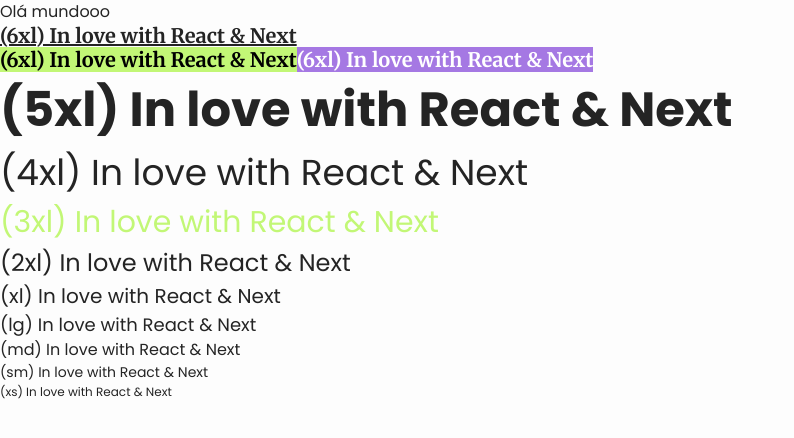
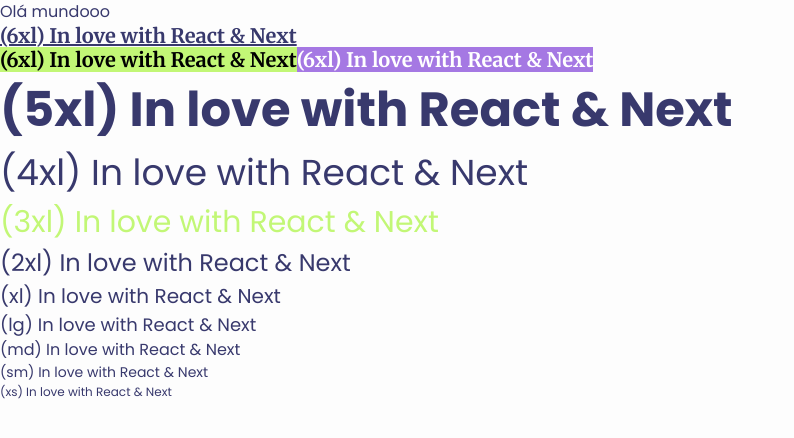
Before and after one commit to GuiRamos7/my-blog, a Next.js app: page / in a window 1280 px wide. Shown: the top 438 px of the page, without its empty margins (0-794 px from the left). Built offline with nearby package versions, Linux system fonts and the light colour scheme.

Commit message:
feat: changing colors

```diff
--- a/src/styles/theme.ts
+++ b/src/styles/theme.ts
@@ -5,8 +5,18 @@
     purple: {
       200: '#a578e3',
     },
+    blue: {
+      100: '#b5bcf3',
+      800: '#38396d',
+    },
     green: {
       200: '#c2f776',
+    },
+    pink: {
+      100: '#f9bdd4',
+    },
+    gray: {
+      200: '#fff5f2',
     },
   },
   fonts: {
@@ -16,8 +26,8 @@
   styles: {
     global: {
       body: {
-        bg: '#fdfdfd',
-        color: '#242424',
+        background: '#fdfdfd',
+        color: '#38396d',
       },
     },
   },
```
